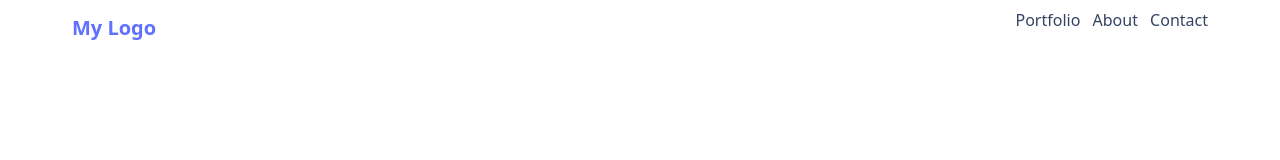
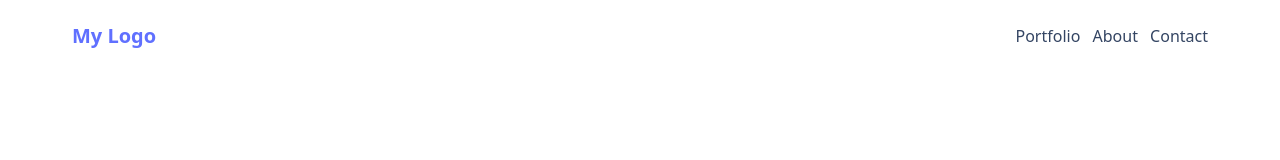
Before and after one commit to Othniel2471/bootstrap-portfolio, a website: page index.html in a window 1280 px wide. Drawn offline with nearby package versions, Linux system fonts and the light colour scheme.

Commit message:
added mt to nav-links in index.hmlt file

```diff
--- a/index.html
+++ b/index.html
@@ -17,7 +17,7 @@
         <nav class="navbar  ps-5 pe-5">
             <div class="container-fluid">
               <a class="navbar-brand fw-bold fs-5">My Logo</a>
-              <ul class="nav-list list-inline list-unstyled text-capitalize ">
+              <ul class="nav-list list-inline list-unstyled text-capitalize mt-3">
                 <li class="nav-content list-inline-item "><a class="fs-6 text-decoration-none" href="#work-section-desktop">portfolio</a></li>
                 <li class="nav-content list-inline-item "><a class="fs-6 text-decoration-none" href="#about">about</a></li>
                 <li class="nav-content list-inline-item "><a class="fs-6 text-decoration-none" href="#contact-form">contact</a></li>
```
